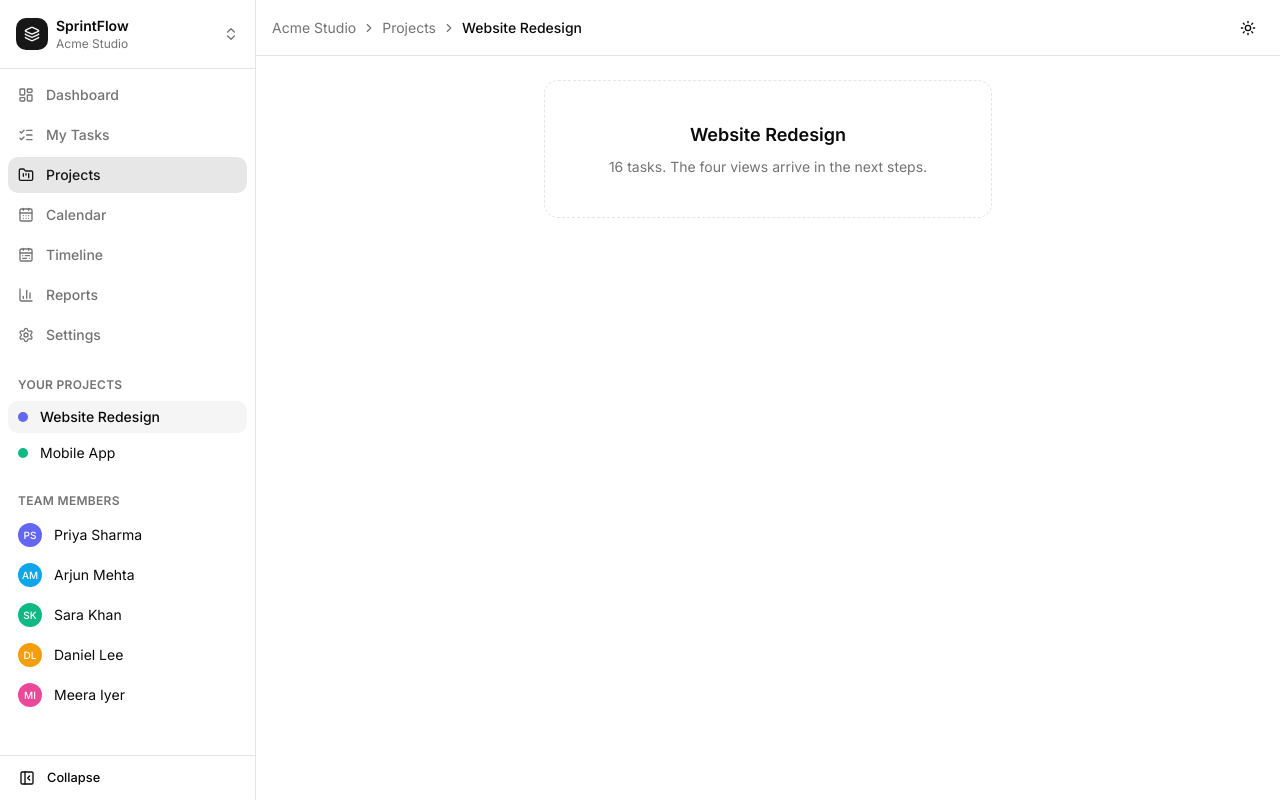
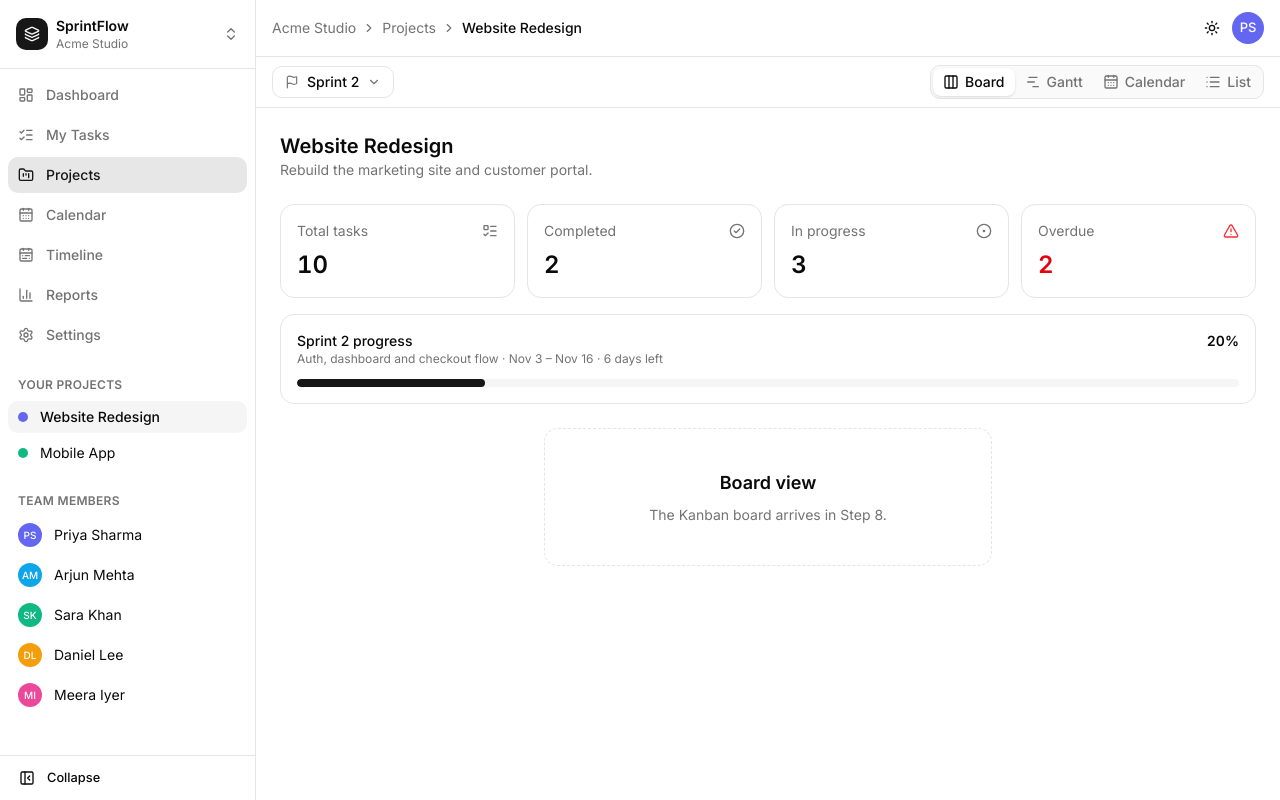
Before and after one commit to MuqhtadeerM/sprintflow, a Next.js app: page /projects/p1 in a window 1280 px wide. Built offline with nearby package versions, Linux system fonts and the light colour scheme.

Commit message:
feat: update app-shell, pages

```diff
--- a/src/app/projects/[projectId]/page.tsx
+++ b/src/app/projects/[projectId]/page.tsx
@@ -1,19 +1,20 @@
 "use client";
 
-import { useParams } from "next/navigation";
 import { PagePlaceholder } from "@/components/shared/page-placeholder";
-import { useAppSelector } from "@/store/hooks";
+import { ProjectOverview } from "@/components/dashboard/project-overview";
+import { useProjectContext } from "@/hooks/use-project-context";
+
+const VIEW_NOTES = {
+  board: "The Kanban board arrives in Step 8.",
+  gantt: "The Gantt timeline arrives in Step 10.",
+  calendar: "The calendar arrives in Step 9.",
+  list: "The task list arrives in Step 5.",
+} as const;
 
 export default function ProjectPage() {
-  const { projectId } = useParams<{ projectId: string }>();
-  const project = useAppSelector((s) =>
-    s.data.projects.find((p) => p.id === projectId),
-  );
-  const taskCount = useAppSelector(
-    (s) => s.data.tasks.filter((t) => t.projectId === projectId).length,
-  );
+  const { projectId, project, sprintId, sprint, view } = useProjectContext();
 
-  if (!project) {
+  if (!project || !projectId) {
     return (
       <PagePlaceholder
         title="Project not found"
@@ -23,9 +24,22 @@ export default function ProjectPage() {
   }
 
   return (
-    <PagePlaceholder
-      title={project.name}
-      description={`${taskCount} tasks. The four views arrive in the next steps.`}
-    />
+    <div className="space-y-6">
+      <div>
+        <h1 className="text-xl font-semibold">{project.name}</h1>
+        <p className="text-sm text-muted-foreground">{project.description}</p>
+      </div>
+
+      <ProjectOverview
+        projectId={projectId}
+        sprintId={sprintId}
+        sprint={sprint}
+      />
+
+      <PagePlaceholder
+        title={`${view[0].toUpperCase()}${view.slice(1)} view`}
+        description={VIEW_NOTES[view]}
+      />
+    </div>
   );
 }
--- /dev/null
+++ b/src/components/dashboard/project-overview.tsx
@@ -0,0 +1,139 @@
+"use client";
+
+import { useMemo } from "react";
+import {
+  AlertTriangle,
+  CheckCircle2,
+  CircleDot,
+  ListTodo,
+  type LucideIcon,
+} from "lucide-react";
+import { useAppSelector } from "@/store/hooks";
+import { ALL_SPRINTS } from "@/hooks/use-project-context";
+import { computeStats } from "@/lib/task-utils";
+import { daysBetween, formatShort, todayStr } from "@/lib/date-utils";
+import type { Sprint } from "@/types";
+import { cn } from "@/lib/utils";
+
+interface ProjectOverviewProps {
+  projectId: string;
+  sprintId: string | null;
+  sprint: Sprint | null;
+}
+
+function StatCard({
+  label,
+  value,
+  icon: Icon,
+  tone = "default",
+}: {
+  label: string;
+  value: number;
+  icon: LucideIcon;
+  tone?: "default" | "danger";
+}) {
+  return (
+    <div className="rounded-xl border bg-card p-4">
+      <div className="flex items-center justify-between">
+        <p className="text-sm text-muted-foreground">{label}</p>
+        <Icon
+          className={cn(
+            "size-4",
+            tone === "danger" && value > 0
+              ? "text-red-500"
+              : "text-muted-foreground",
+          )}
+        />
+      </div>
+      <p
+        className={cn(
+          "mt-2 text-2xl font-semibold tabular-nums",
+          tone === "danger" && value > 0 && "text-red-600 dark:text-red-400",
+        )}
+      >
+        {value}
+      </p>
+    </div>
+  );
+}
+
+export function ProjectOverview({
+  projectId,
+  sprintId,
+  sprint,
+}: ProjectOverviewProps) {
+  const allTasks = useAppSelector((s) => s.data.tasks);
+  const columns = useAppSelector((s) => s.data.columns);
+
+  const stats = useMemo(() => {
+    const tasks = allTasks.filter(
+      (t) =>
+        t.projectId === projectId &&
+        (sprintId === ALL_SPRINTS ||
+          sprintId === null ||
+          t.sprintId === sprintId),
+    );
+    return computeStats(tasks, columns, todayStr());
+  }, [allTasks, columns, projectId, sprintId]);
+
+  const today = todayStr();
+  const daysLeft = sprint ? daysBetween(today, sprint.endDate) : null;
+
+  return (
+    <section aria-label="Project overview" className="space-y-4">
+      <div className="grid grid-cols-2 gap-3 lg:grid-cols-4">
+        <StatCard label="Total tasks" value={stats.total} icon={ListTodo} />
+        <StatCard
+          label="Completed"
+          value={stats.completed}
+          icon={CheckCircle2}
+        />
+        <StatCard
+          label="In progress"
+          value={stats.inProgress}
+          icon={CircleDot}
+        />
+        <StatCard
+          label="Overdue"
+          value={stats.overdue}
+          icon={AlertTriangle}
+          tone="danger"
+        />
+      </div>
+
+      <div className="rounded-xl border bg-card p-4">
+        <div className="flex flex-wrap items-baseline justify-between gap-2">
+          <div>
+            <p className="text-sm font-medium">
+              {sprint ? sprint.name : "All sprints"} progress
+            </p>
+            {sprint && (
+              <p className="text-xs text-muted-foreground">
+                {sprint.goal} · {formatShort(sprint.startDate)} –{" "}
+                {formatShort(sprint.endDate)}
+                {daysLeft !== null &&
+                  (daysLeft >= 0 ? ` · ${daysLeft} days left` : " · ended")}
+              </p>
+            )}
+          </div>
+          <p className="text-sm font-semibold tabular-nums">
+            {stats.completionPct}%
+          </p>
+        </div>
+        <div
+          role="progressbar"
+          aria-valuemin={0}
+          aria-valuemax={100}
+          aria-valuenow={stats.completionPct}
+          aria-label="Sprint completion"
+          className="mt-3 h-2 overflow-hidden rounded-full bg-muted"
+        >
+          <div
+            className="h-full rounded-full bg-primary transition-[width] duration-500"
+            style={{ width: `${stats.completionPct}%` }}
+          />
+        </div>
+      </div>
+    </section>
+  );
+}
--- a/src/components/header/header.tsx
+++ b/src/components/header/header.tsx
@@ -4,14 +4,20 @@ import { Menu } from "lucide-react";
 import { Button } from "@/components/ui/button";
 import { Breadcrumbs } from "./breadcrumbs";
 import { ThemeToggle } from "./theme-toggle";
+import { ProfileMenu } from "./profile-menu";
+import { SprintSelector } from "./sprint-selector";
+import { ViewSwitcher } from "./view-switcher";
+import { useProjectContext } from "@/hooks/use-project-context";
 import { useAppDispatch } from "@/store/hooks";
 import { setMobileNav } from "@/store/slices/ui-slice";
 
 export function Header() {
   const dispatch = useAppDispatch();
+  const { project } = useProjectContext();
 
   return (
-    <header className="flex h-14 shrink-0 items-center gap-2 border-b bg-background px-4">
+    <div className="shrink-0 border-b bg-background">
+      <header className="flex h-14 items-center gap-2 px-4">
         <Button
           variant="ghost"
           size="icon"
@@ -24,7 +30,17 @@ export function Header() {
         <Breadcrumbs />
         <div className="ml-auto flex items-center gap-1">
           <ThemeToggle />
+          <ProfileMenu />
         </div>
       </header>
+
+      {/* Project toolbar: only on project pages */}
+      {project && (
+        <div className="flex flex-wrap items-center gap-2 border-t px-4 py-2">
+          <SprintSelector />
+          <ViewSwitcher className="ml-auto" />
+        </div>
+      )}
+    </div>
   );
 }
--- a/src/components/layout/app-shell.tsx
+++ b/src/components/layout/app-shell.tsx
@@ -1,5 +1,6 @@
 "use client";
 
+import { Suspense } from "react";
 import { useEffect } from "react";
 import { usePathname } from "next/navigation";
 import { Sheet, SheetContent, SheetTitle } from "@/components/ui/sheet";
@@ -45,9 +46,13 @@ export function AppShell({ children }: { children: React.ReactNode }) {
       </Sheet>
 
       <div className="flex min-w-0 flex-1 flex-col">
-        <Header />
+        <Suspense fallback={<div className="h-14 border-b" />}>
+          <Header />
+        </Suspense>
         <main className="flex-1 overflow-auto p-4 md:p-6">
-          <HydrationGate>{children}</HydrationGate>
+          <Suspense fallback={null}>
+            <HydrationGate>{children}</HydrationGate>
+          </Suspense>
         </main>
       </div>
     </div>
```
Lines whose indentation alone changed are shown as unchanged.
